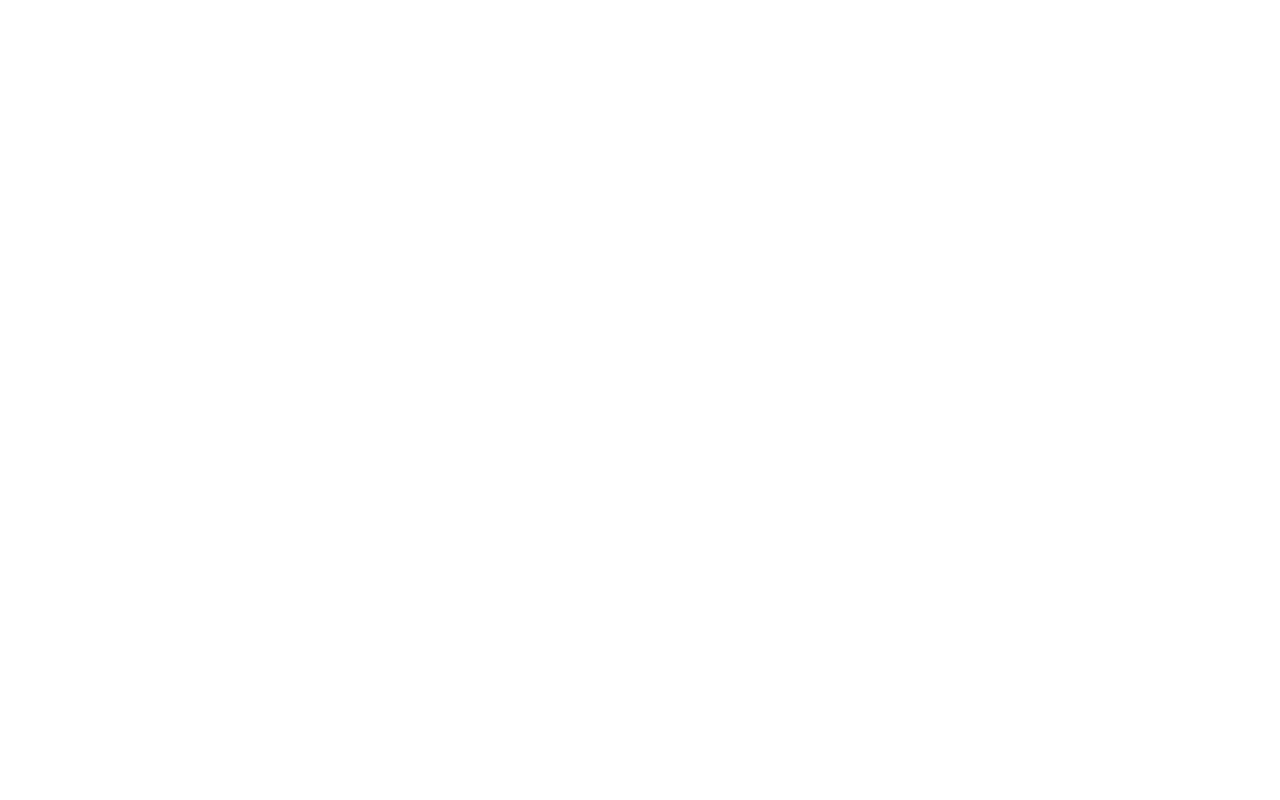
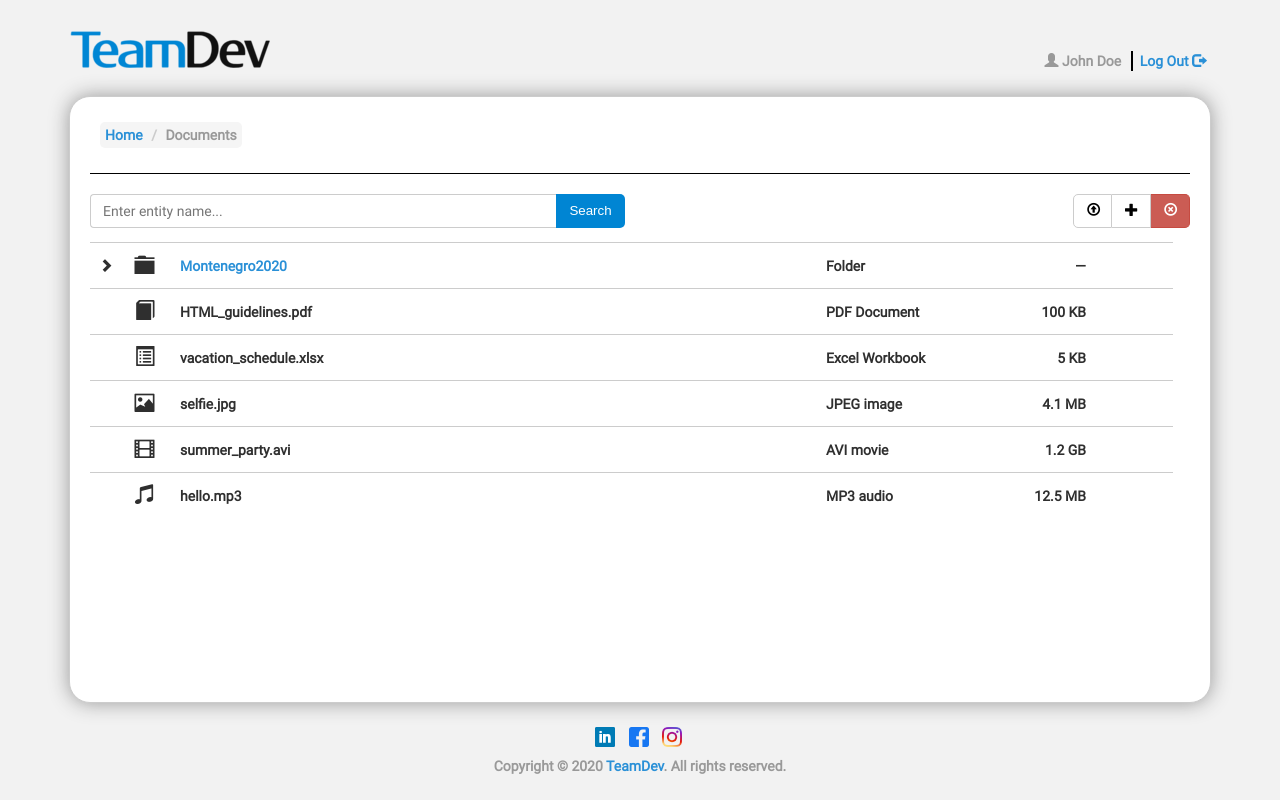
Before and after one commit to Vladyslav-Kuksiuk/FileHub, a plain HTML site: page web-client/static/markup/inner.html in a window 1280 px wide. Drawn offline with Linux system fonts and the light colour scheme.

Commit message:
Implrmrnt inner page.

```diff
--- a/web-client/static/markup/css/styles.css
+++ b/web-client/static/markup/css/styles.css
@@ -238,6 +238,11 @@ input[type="text"]:focus, input[type="email"]:focus, input[type="password"]:focu
     color: #999999;
 }
 
+.breadcrumb-separator {
+    color: #cccccc;
+    padding: 0 5px;
+}
+
 .horizontal-line {
     height: 1px;
     border: 0;
@@ -278,7 +283,7 @@ input[type="text"]:focus, input[type="email"]:focus, input[type="password"]:focu
 
 .table-wrapper {
     height: 450px;
-    overflow-y: scroll;
+    overflow-y: auto;
 }
 
 .data-table {
@@ -307,7 +312,7 @@ input[type="text"]:focus, input[type="email"]:focus, input[type="password"]:focu
 
 .name-table-column {
     width: 642px;
-    padding: 4px;
+    padding: 2px 4px;
 }
 
 .type-table-column {
--- a/web-client/static/markup/inner.html
+++ b/web-client/static/markup/inner.html
@@ -0,0 +1,202 @@
+<!doctype html>
+<html lang="en">
+<head>
+    <meta charset="UTF-8">
+    <meta content="ie=edge" http-equiv="X-UA-Compatible">
+    <title>Table</title>
+    <link href="css/icons.css" rel="stylesheet">
+    <link href="css/styles.css" rel="stylesheet">
+</head>
+<body>
+<div class="table-page-wrapper">
+    <header class="authorized-page-header">
+        <a href="/"><img alt="TeamDev" height="37" src="images/logo.png" width="200"></a>
+        <div class="authorized-user-panel">
+            <span class="user-info">
+                <span aria-hidden="true" class="glyphicon glyphicon-user"></span>
+                <span>John Doe</span>
+            </span>
+            <a class="logout-button" href="/">Log Out <span aria-hidden="true"
+                                                            class="glyphicon glyphicon-log-out"></span></a>
+        </div>
+    </header>
+    <main class="form-container table-container">
+        <div class="breadcrumb-container">
+            <span class="breadcrumb">
+                <span class="breadcrumb-item"><a href="index.html">Home</a></span>
+                <span class="breadcrumb-separator">/</span>
+                <span class="breadcrumb-item">Documents</span>
+            </span>
+        </div>
+        <hr class="horizontal-line">
+        <div class="table-tool-bar">
+            <form action="" method="post">
+                <div class="search-line">
+                    <input class="group-left-element" id="entity-search-input" name="entity-search"
+                           placeholder="Enter entity name..." type="text">
+                    <button class="button button-primary group-right-element">Search</button>
+                </div>
+            </form>
+            <div class="button-group">
+                <button class="button group-left-element"><span aria-hidden="true"
+                                                                class="glyphicon glyphicon-upload"></span>
+                </button>
+                <button class="button group-mid-element"><span aria-hidden="true"
+                                                               class="glyphicon glyphicon-plus"></span>
+                </button>
+                <button class="button button-danger group-right-element"><span
+                        aria-hidden="true" class="glyphicon glyphicon-remove-circle"></span>
+                </button>
+            </div>
+        </div>
+        <div class="table-wrapper">
+            <table class="data-table">
+                <tr class="table-row">
+                    <td class="table-data arrow-table-column"><span
+                            aria-hidden="true" class="glyphicon glyphicon-chevron-right"></span>
+                    </td>
+                    <td class="table-data icon-table-column"><span
+                            aria-hidden="true"
+                            class="glyphicon glyphicon-folder-close"></span></td>
+                    <td class="table-data name-table-column"><a href="">Montenegro2020</a></td>
+                    <td class="table-data type-table-column">Folder</td>
+                    <td class="table-data weight-table-column">—</td>
+                    <td class="table-data buttons-table-column">
+                        <div class="data-buttons-container">
+                            <button class="inline-button inline-button-success">
+                                <span aria-hidden="true" class="glyphicon glyphicon-upload"></span>
+                            </button>
+                            <button class="inline-button inline-button-danger">
+                                <span aria-hidden="true"
+                                      class="glyphicon glyphicon-remove-circle"></span>
+                            </button>
+                        </div>
+                    </td>
+                </tr>
+                <tr class="table-row">
+                    <td class="table-data arrow-table-column"></td>
+                    <td class="table-data icon-table-column"><span aria-hidden="true"
+                                                                   class="glyphicon glyphicon-book"></span>
+                    </td>
+                    <td class="table-data name-table-column">HTML_guidelines.pdf</td>
+                    <td class="table-data type-table-column">PDF Document</td>
+                    <td class="table-data weight-table-column">100 KB</td>
+                    <td class="table-data buttons-table-column">
+                        <div class="data-buttons-container">
+                            <button class="inline-button inline-button-primary">
+                                <span aria-hidden="true"
+                                      class="glyphicon glyphicon-download"></span>
+                            </button>
+                            <button class="inline-button inline-button-danger">
+                                <span aria-hidden="true"
+                                      class="glyphicon glyphicon-remove-circle"></span>
+                            </button>
+                        </div>
+                    </td>
+                </tr>
+                <tr class="table-row">
+                    <td class="table-data arrow-table-column"></td>
+                    <td class="table-data icon-table-column"><span
+                            aria-hidden="true"
+                            class="glyphicon glyphicon-list-alt"></span></td>
+                    <td class="table-data name-table-column">vacation_schedule.xlsx</td>
+                    <td class="table-data type-table-column">Excel Workbook</td>
+                    <td class="table-data weight-table-column">5 KB</td>
+                    <td class="table-data buttons-table-column">
+                        <div class="data-buttons-container">
+                            <button class="inline-button inline-button-primary">
+                                <span aria-hidden="true"
+                                      class="glyphicon glyphicon-download"></span>
+                            </button>
+                            <button class="inline-button inline-button-danger">
+                                <span aria-hidden="true"
+                                      class="glyphicon glyphicon-remove-circle"></span>
+                            </button>
+                        </div>
+                    </td>
+                </tr>
+                <tr class="table-row">
+                    <td class="table-data arrow-table-column"></td>
+                    <td class="table-data icon-table-column"><span
+                            aria-hidden="true"
+                            class="glyphicon glyphicon-picture"></span></td>
+                    <td class="table-data name-table-column">selfie.jpg</td>
+                    <td class="table-data type-table-column">JPEG image</td>
+                    <td class="table-data weight-table-column">4.1 MB</td>
+                    <td class="table-data buttons-table-column">
+                        <div class="data-buttons-container">
+                            <button class="inline-button inline-button-primary">
+                                <span aria-hidden="true"
+                                      class="glyphicon glyphicon-download"></span>
+                            </button>
+                            <button class="inline-button inline-button-danger">
+                                <span aria-hidden="true"
+                                      class="glyphicon glyphicon-remove-circle"></span>
+                            </button>
+                        </div>
+                    </td>
+                </tr>
+                <tr class="table-row">
+                    <td class="table-data arrow-table-column"></td>
+                    <td class="table-data icon-table-column"><span aria-hidden="true"
+                                                                   class="glyphicon glyphicon-film"></span>
+                    </td>
+                    <td class="table-data name-table-column">summer_party.avi</td>
+                    <td class="table-data type-table-column">AVI movie</td>
+                    <td class="table-data weight-table-column">1.2 GB</td>
+                    <td class="table-data buttons-table-column">
+                        <div class="data-buttons-container">
+                            <button class="inline-button inline-button-primary">
+                                <span aria-hidden="true"
+                                      class="glyphicon glyphicon-download"></span>
+                            </button>
+                            <button class="inline-button inline-button-danger">
+                                <span aria-hidden="true"
+                                      class="glyphicon glyphicon-remove-circle"></span>
+                            </button>
+                        </div>
+                    </td>
+                </tr>
+                <tr class="table-row">
+                    <td class="table-data arrow-table-column"></td>
+                    <td class="table-data icon-table-column"><span aria-hidden="true"
+                                                                   class="glyphicon glyphicon-music"></span>
+                    </td>
+                    <td class="table-data name-table-column">hello.mp3</td>
+                    <td class="table-data type-table-column">MP3 audio</td>
+                    <td class="table-data weight-table-column">12.5 MB</td>
+                    <td class="table-data buttons-table-column">
+                        <div class="data-buttons-container">
+                            <button class="inline-button inline-button-primary">
+                                <span aria-hidden="true"
+                                      class="glyphicon glyphicon-download"></span>
+                            </button>
+                            <button class="inline-button inline-button-danger">
+                                <span aria-hidden="true"
+                                      class="glyphicon glyphicon-remove-circle"></span>
+                            </button>
+                        </div>
+                    </td>
+                </tr>
+            </table>
+        </div>
+    </main>
+    <footer class="page-footer">
+        <div class="social-link-container">
+            <a href="" class="social-link">
+                <img src="images/icon-linkedin.png" alt="Linked In">
+            </a>
+            <a href="" class="social-link">
+                <img src="images/icon-facebook.png" alt="Facebook">
+            </a>
+            <a href="" class="social-link">
+                <img src="images/icon-instagram.png" alt="Instagram">
+            </a>
+        </div>
+        <span class="copyright">
+            Copyright © 2020 <a href="/">TeamDev</a>. All rights reserved.
+        </span>
+    </footer>
+</div>
+</body>
+</html>
```
Also changed, not shown: web-client/static/markup/index.html (+1 -1 lines).
